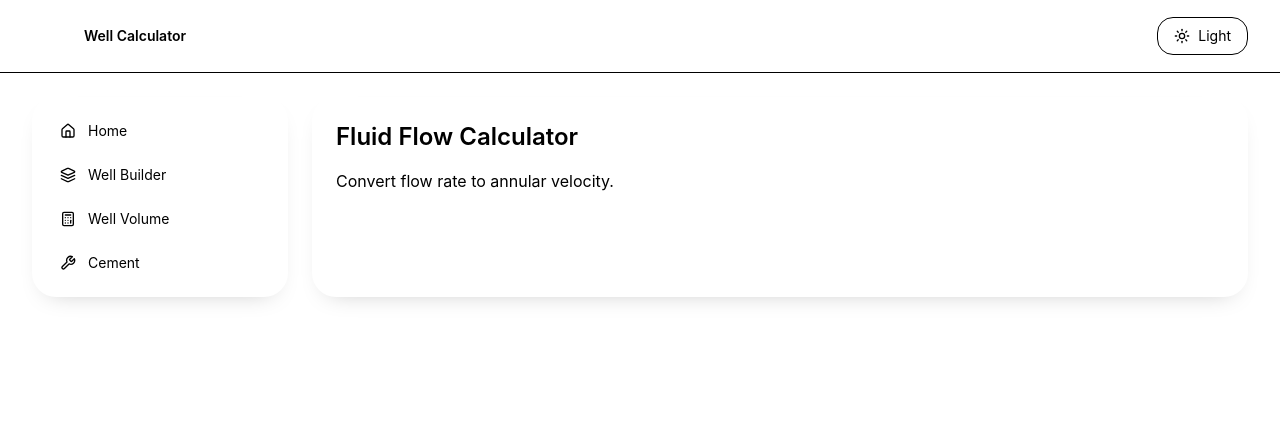
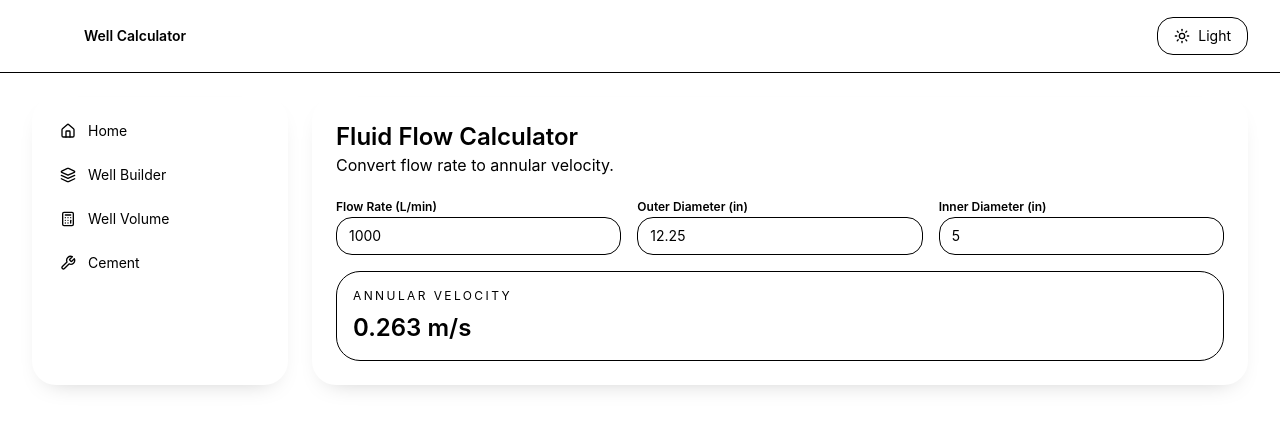
Before and after one commit to OniekR/well-volume-calculator, a React (Vite) app in the folder WellKalk/: page /calculators/flow in a window 1280 px wide. Shown: the top 428 px of the page. Built offline with nearby package versions, Linux system fonts and the light colour scheme.

Commit message:
feat(well-calculator): fluid flow calculator + utils (Step 12)

```diff
--- a/WellKalk/src/pages/calculators/FluidFlowCalculator.tsx
+++ b/WellKalk/src/pages/calculators/FluidFlowCalculator.tsx
@@ -1,11 +1,60 @@
+import { useMemo, useState } from "react";
+import CalculatorLayout from "../../components/calculators/shared/CalculatorLayout";
+import Input from "../../components/ui/Input";
+import Label from "../../components/ui/Label";
+import ResultCard from "../../components/calculators/shared/ResultCard";
+import { calculateAnnularVelocity } from "../../utils/flowCalculations";
+
 const FluidFlowCalculator = () => {
+  const [flowRateLpm, setFlowRateLpm] = useState(1000);
+  const [outerDiameterIn, setOuterDiameterIn] = useState(12.25);
+  const [innerDiameterIn, setInnerDiameterIn] = useState(5);
+
+  const velocity = useMemo(
+    () =>
+      calculateAnnularVelocity(flowRateLpm, outerDiameterIn, innerDiameterIn),
+    [flowRateLpm, outerDiameterIn, innerDiameterIn],
+  );
+
   return (
-    <section className="space-y-4">
-      <h2 className="text-2xl font-semibold">Fluid Flow Calculator</h2>
-      <p className="text-[var(--eq-text-muted)]">
-        Convert flow rate to annular velocity.
-      </p>
-    </section>
+    <CalculatorLayout
+      title="Fluid Flow Calculator"
+      description="Convert flow rate to annular velocity."
+    >
+      <div className="grid gap-4 md:grid-cols-3">
+        <div>
+          <Label htmlFor="flow">Flow Rate (L/min)</Label>
+          <Input
+            id="flow"
+            type="number"
+            value={flowRateLpm}
+            onChange={(e) => setFlowRateLpm(Number(e.target.value))}
+          />
+        </div>
+        <div>
+          <Label htmlFor="outer">Outer Diameter (in)</Label>
+          <Input
+            id="outer"
+            type="number"
+            value={outerDiameterIn}
+            onChange={(e) => setOuterDiameterIn(Number(e.target.value))}
+          />
+        </div>
+        <div>
+          <Label htmlFor="inner">Inner Diameter (in)</Label>
+          <Input
+            id="inner"
+            type="number"
+            value={innerDiameterIn}
+            onChange={(e) => setInnerDiameterIn(Number(e.target.value))}
+          />
+        </div>
+      </div>
+      <ResultCard
+        title="Annular Velocity"
+        value={`${velocity.toFixed(3)} m/s`}
+      />
+    </CalculatorLayout>
   );
 };
 
--- /dev/null
+++ b/WellKalk/src/utils/flowCalculations.ts
@@ -0,0 +1,15 @@
+import { lpmToM3s } from "./unitConversions";
+
+const INCH_TO_M = 0.0254;
+
+export const calculateAnnularVelocity = (
+  flowRateLpm: number,
+  outerDiameterIn: number,
+  innerDiameterIn: number,
+) => {
+  const area =
+    Math.PI * Math.pow((outerDiameterIn * INCH_TO_M) / 2, 2) -
+    Math.PI * Math.pow((innerDiameterIn * INCH_TO_M) / 2, 2);
+  if (area <= 0) return 0;
+  return lpmToM3s(flowRateLpm) / area;
+};
--- /dev/null
+++ b/WellKalk/src/utils/unitConversions.ts
@@ -0,0 +1 @@
+export const lpmToM3s = (lpm: number) => lpm / 1000 / 60;
```
Also changed, not shown: WellKalk/plans/well-calculator-app/implementation.md (+3 -3 lines), 1 other file (tests, documents, lock files or other folders).
